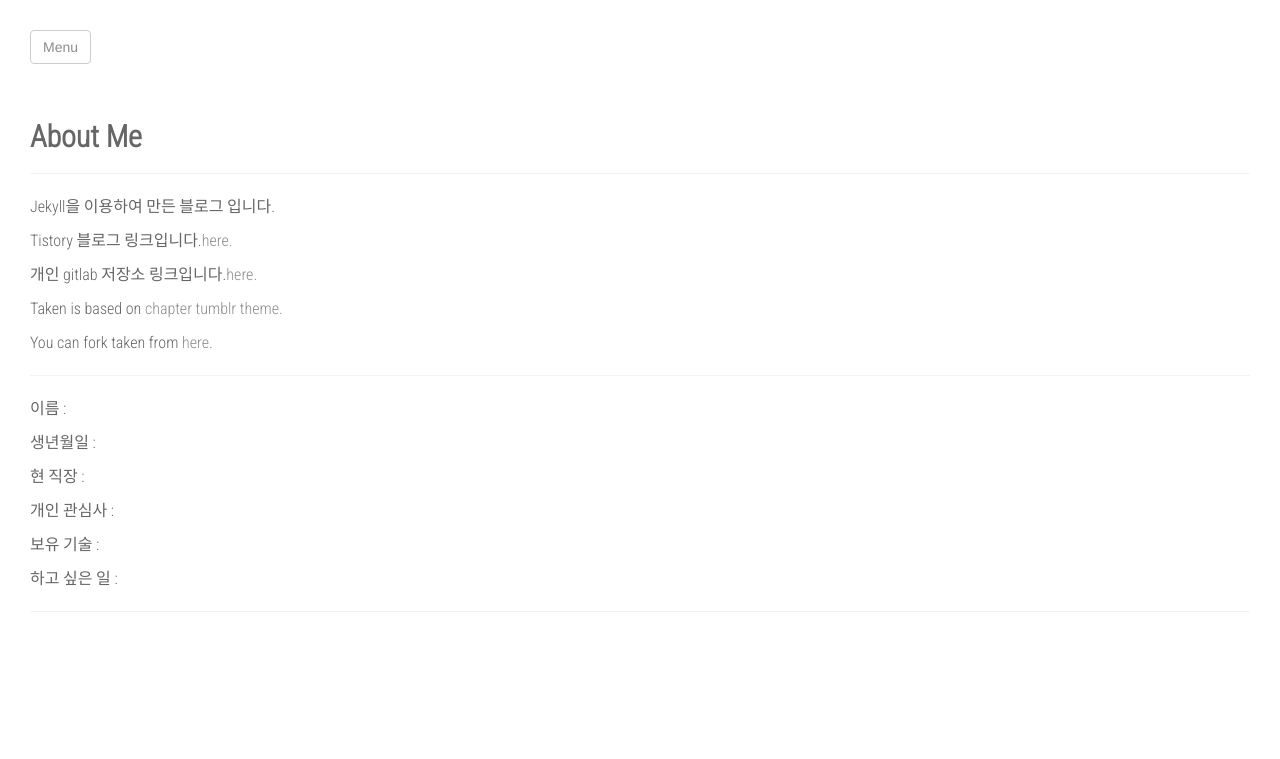
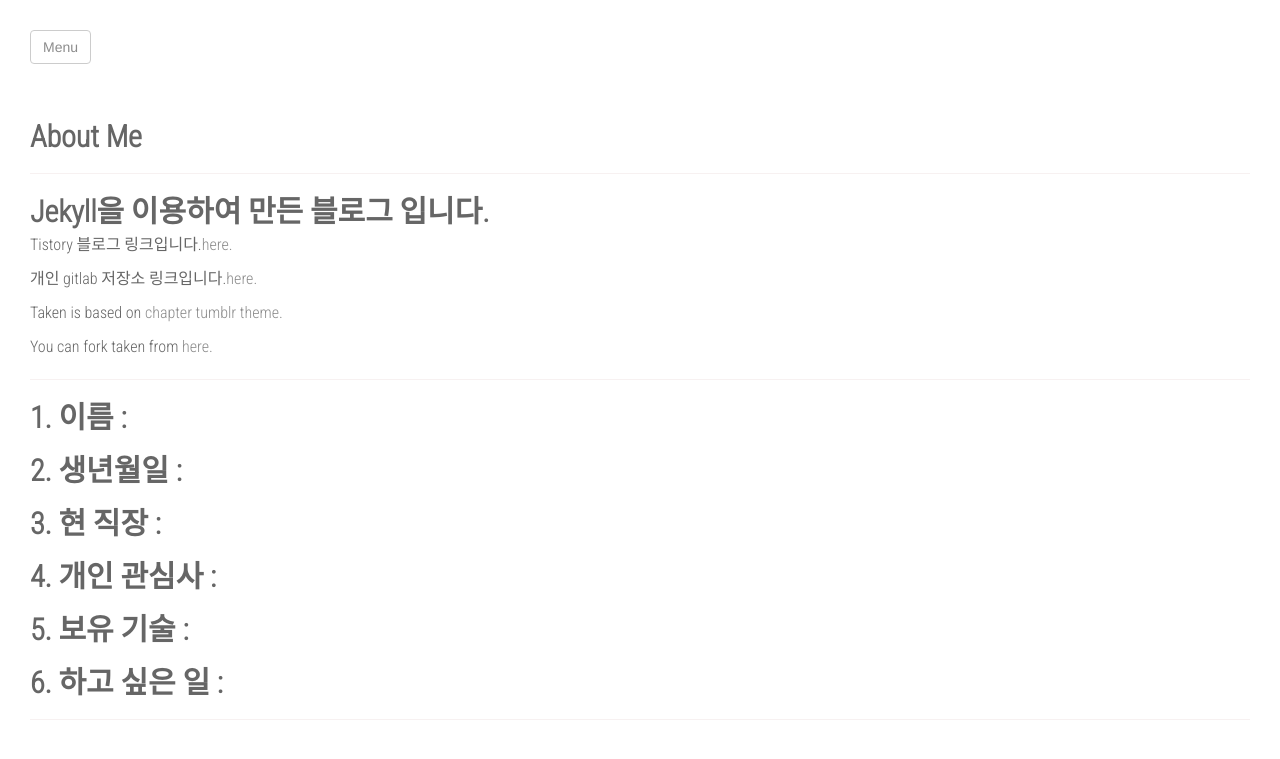
Before and after one commit to realx1017/realx1017.github.io, a Jekyll site: the page built from about.md, in a window 1280 px wide. Shown: the top 759 px of the page. Built offline with Jekyll 4.4.1, drawn with Linux system fonts in a browser that asks for light colours; nearby versions of some CDN libraries.

Commit message:
modify about.me

```diff
--- a/about.md
+++ b/about.md
@@ -4,7 +4,7 @@ title: About Me
 permalink: /about/
 ---
 
-Jekyll을 이용하여 만든 블로그 입니다.
+## Jekyll을 이용하여 만든 블로그 입니다. ##
 
 Tistory 블로그 링크입니다.[here.](http://realx1017.tistory.com)
 
@@ -15,17 +15,17 @@ Taken is based on [chapter tumblr theme.](http://theme-chapter.tumblr.com/)
 You can fork taken from [here.](https://github.com/vfalanis/taken)
 
 ---
-이름 :
+## 1. 이름 : ##
 
-생년월일 :
+## 2. 생년월일 : ##
 
-현 직장 :
+## 3. 현 직장 : ##
 
-개인 관심사 :
+## 4. 개인 관심사 : ##
 
-보유 기술 :
+## 5. 보유 기술 : ##
 
-하고 싶은 일 :
+## 6. 하고 싶은 일 : ##
 
 
 ---
```
